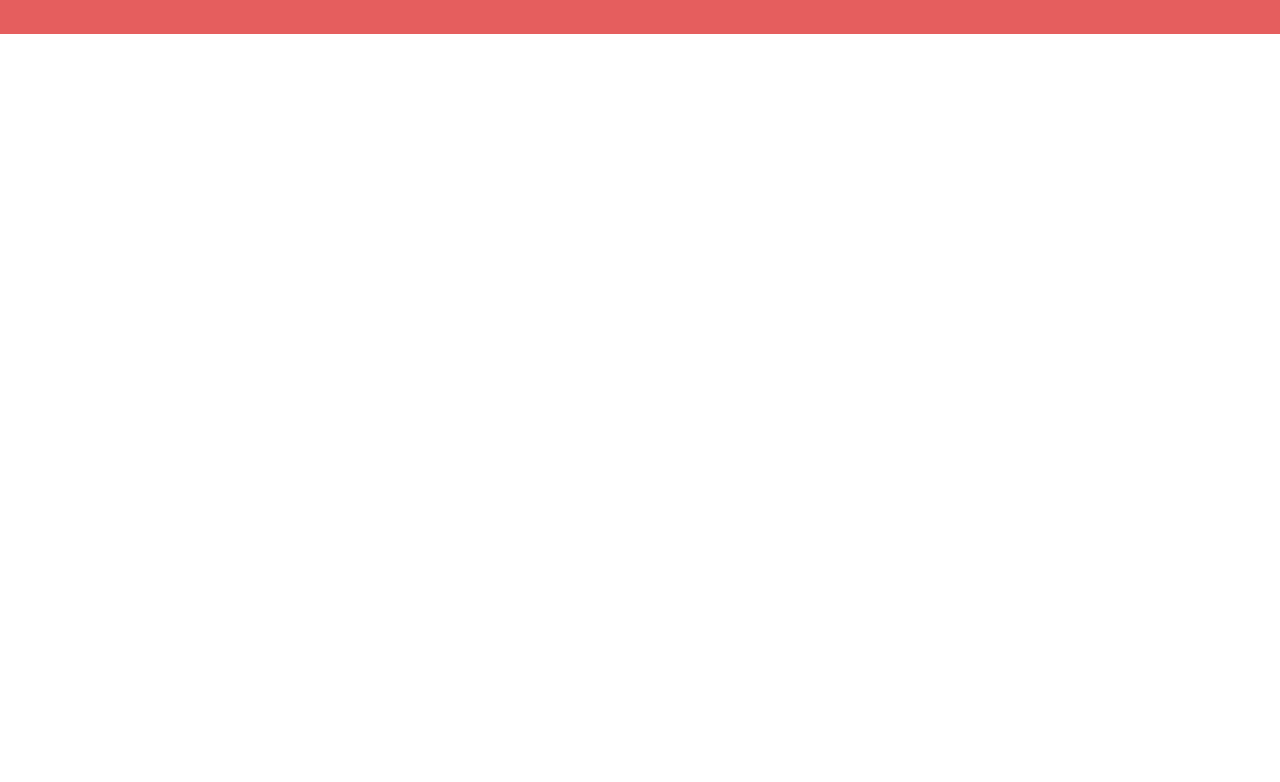
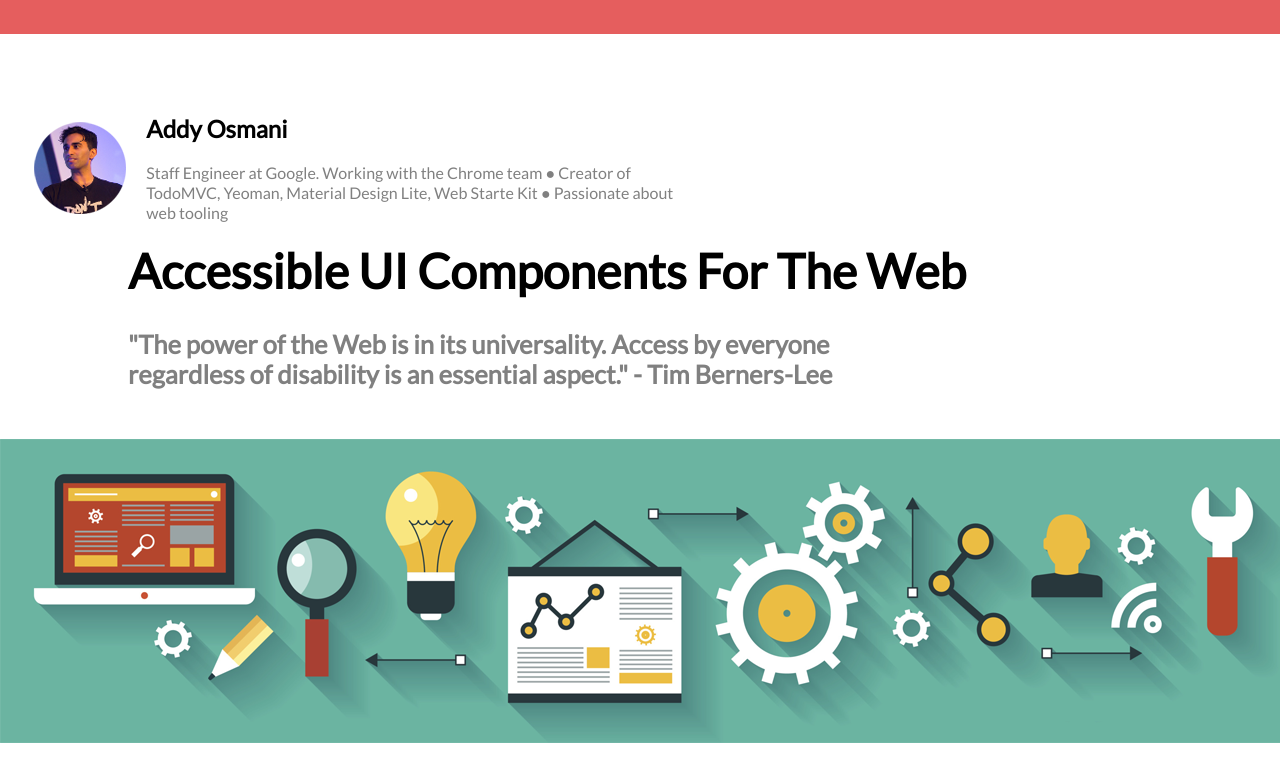
Before and after one commit to Irjean/LEM_projet1, a website: page index.html in a window 1280 px wide. Shown: the part 86-868 px from the top of the page. Before the commit the page ends 800 px from the top, so only its background shows below. Drawn offline with Linux system fonts and the light colour scheme.

Commit message:
added first article

```diff
--- a/assets/style/sass/index.scss
+++ b/assets/style/sass/index.scss
@@ -85,3 +85,56 @@ header{
         }
     }
 }
+
+main{
+    display: flex;
+    flex-direction: column;
+    align-items: center;
+    .addy-pres{
+        display: flex;
+        flex-direction: row;
+        align-items: center;
+        margin-top: 80px;
+
+        div{
+            margin-left: 20px;
+
+            p{
+                width: 50%;
+                color: gray;
+                margin-top: 20px;
+            }
+        }
+    }
+
+    .title-banner{
+        display: flex;
+        flex-direction: column;
+        align-items: center;
+        width: 100%;
+        margin-top: 20px;
+
+        .title{
+            display: flex;
+            flex-direction: column;
+            align-items: flex-start;
+            width: 80%;
+
+            h1{
+                font-size: 3rem;
+                margin-bottom: 30px;
+            }
+
+            h3{
+                color: gray;
+                font-size: 1.6rem;
+                width: 70%;
+            }
+        }
+
+        img{
+            width: 100%;
+            margin: 50px 0;
+        }
+    }
+}
--- a/index.html
+++ b/index.html
@@ -32,6 +32,22 @@
                 <img src="./assets/images/loupe.png" alt="">
             </div>
         </header>
+        <main>
+            <article class="addy-pres">
+                <img src="./assets/images/addyosmani.png" alt="">
+                <div>
+                    <h2>Addy Osmani</h2>
+                    <p>Staff Engineer at Google. Working with the Chrome team &#9679; Creator of TodoMVC, Yeoman, Material Design Lite, Web Starte Kit &#9679; Passionate about web tooling</p>
+                </div>
+            </article>
+            <article class="title-banner">
+                <div class="title">
+                    <h1>Accessible UI Components For The Web</h1>
+                    <h3>"The power of the Web is in its universality. Access by everyone regardless of disability is an essential aspect." - Tim Berners-Lee</h3>
+                </div>
+                <img src="./assets/images/banner.png" alt="">
+            </article>
+        </main>
     </body>
 <script src="node_modules/@fortawesome/fontawesome-free/css/all.min.css"></script>
 <script src="node_modules/@fortawesome/fontawesome-free/js/all.min.js"></script>
```
Also changed, not shown: assets/style/css/index.css, 1 other file.
